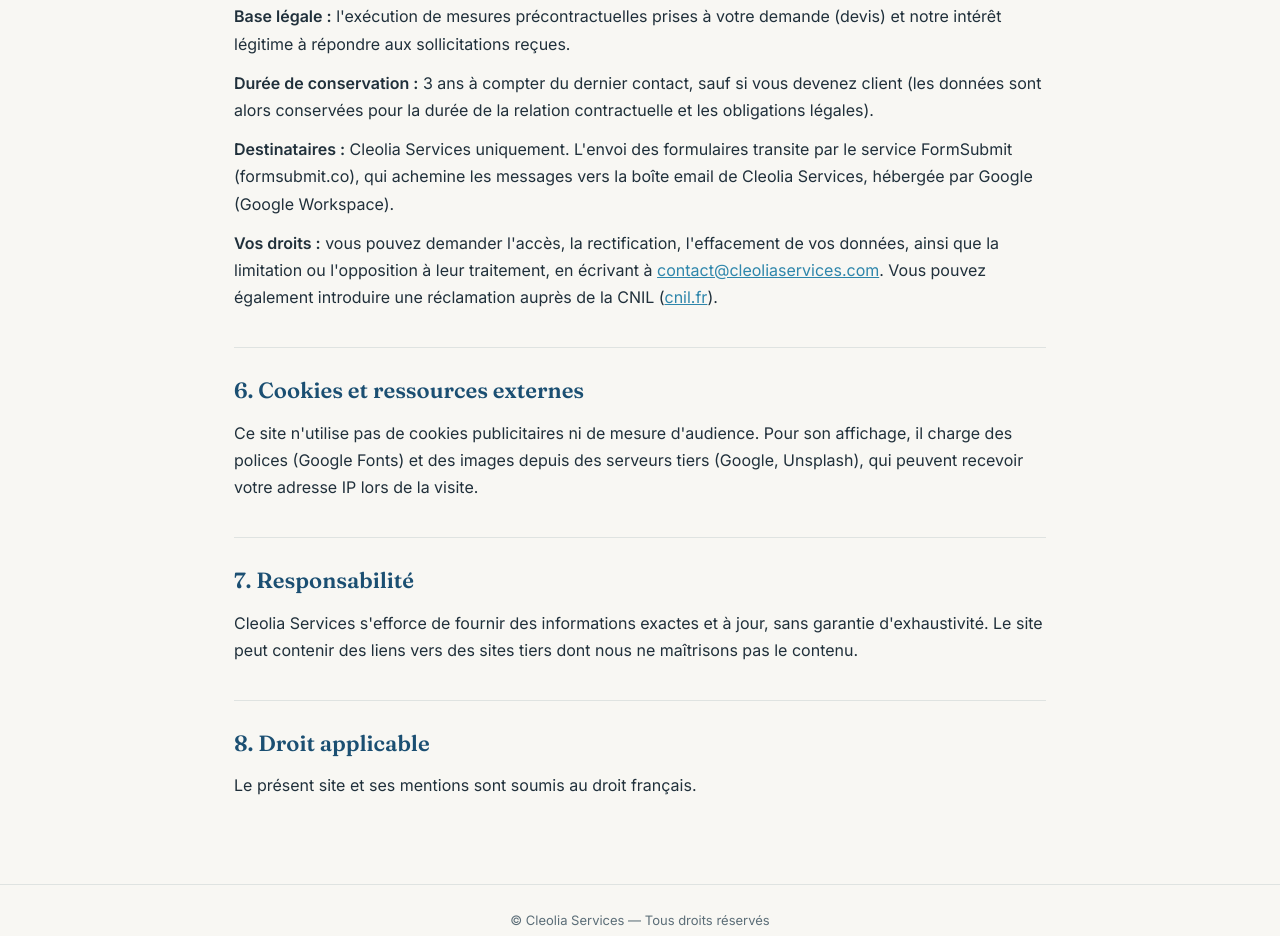
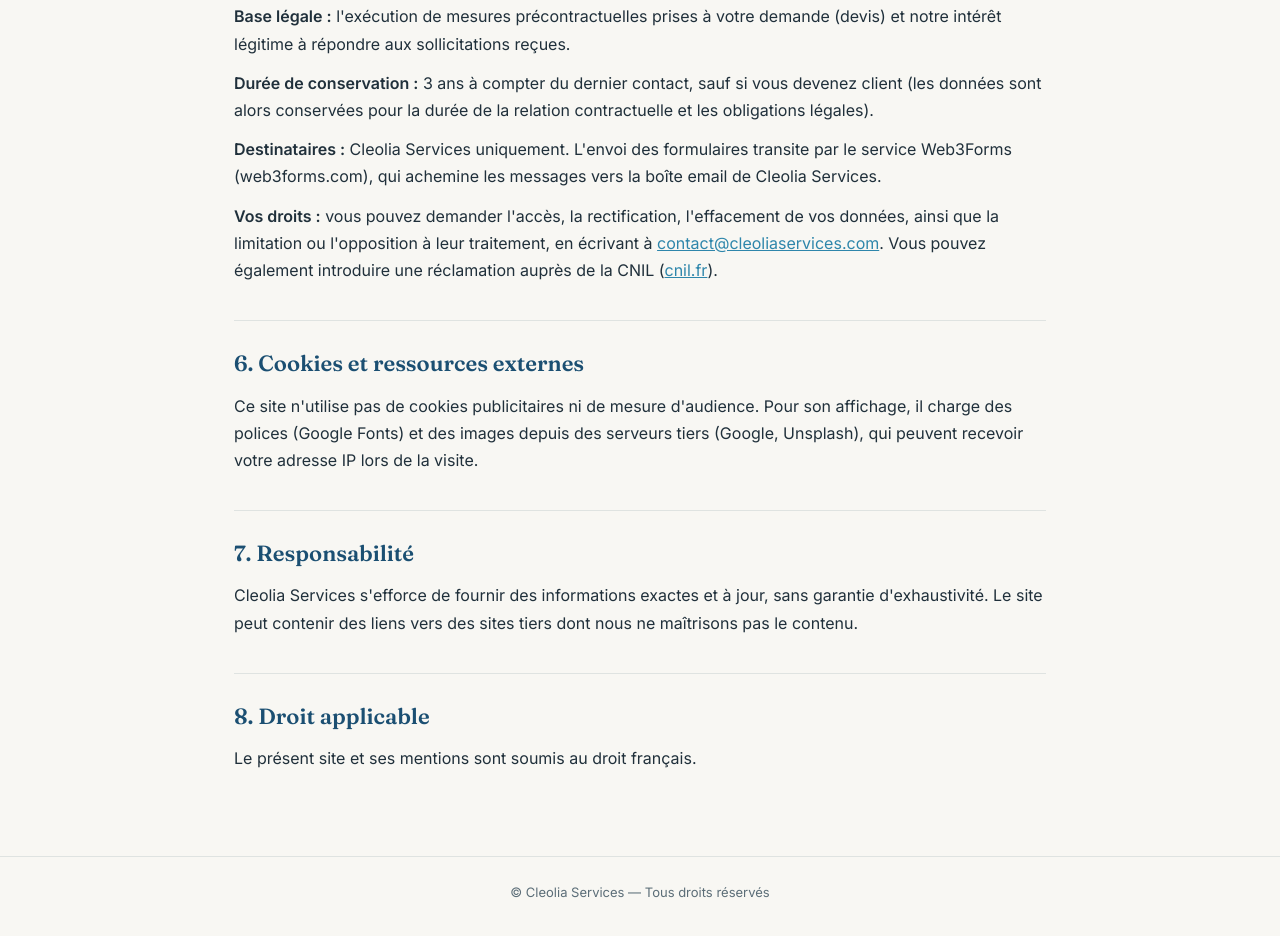
Before and after one commit to nousseibahendaz/cleolia-services-site, a plain HTML site: page mentions-legales.html in a window 1280 px wide. Shown: the part 1488-2424 px from the top of the page. Drawn offline with Linux system fonts and the light colour scheme.

Commit message:
Update data recipient from FormSubmit to Web3Forms

```diff
--- a/mentions-legales.html
+++ b/mentions-legales.html
@@ -81,7 +81,7 @@
   <p><strong>Finalité :</strong> répondre à votre demande, vous établir un devis et vous recontacter. Ces données ne sont ni vendues ni utilisées à des fins publicitaires.</p>
   <p><strong>Base légale :</strong> l'exécution de mesures précontractuelles prises à votre demande (devis) et notre intérêt légitime à répondre aux sollicitations reçues.</p>
   <p><strong>Durée de conservation :</strong> 3 ans à compter du dernier contact, sauf si vous devenez client (les données sont alors conservées pour la durée de la relation contractuelle et les obligations légales).</p>
-  <p><strong>Destinataires :</strong> Cleolia Services uniquement. L'envoi des formulaires transite par le service FormSubmit (formsubmit.co), qui achemine les messages vers la boîte email de Cleolia Services, hébergée par Google (Google Workspace).</p>
+  <p><strong>Destinataires :</strong> Cleolia Services uniquement. L'envoi des formulaires transite par le service Web3Forms (web3forms.com), qui achemine les messages vers la boîte email de Cleolia Services.</p>
   <p><strong>Vos droits :</strong> vous pouvez demander l'accès, la rectification, l'effacement de vos données, ainsi que la limitation ou l'opposition à leur traitement, en écrivant à <a href="mailto:contact@cleoliaservices.com">contact@cleoliaservices.com</a>. Vous pouvez également introduire une réclamation auprès de la CNIL (<a href="https://www.cnil.fr" rel="noopener">cnil.fr</a>).</p>
 
   <h2>6. Cookies et ressources externes</h2>
```
